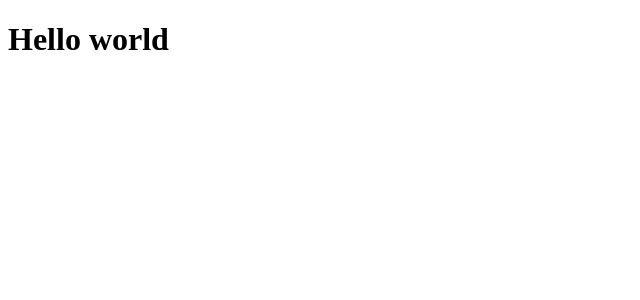
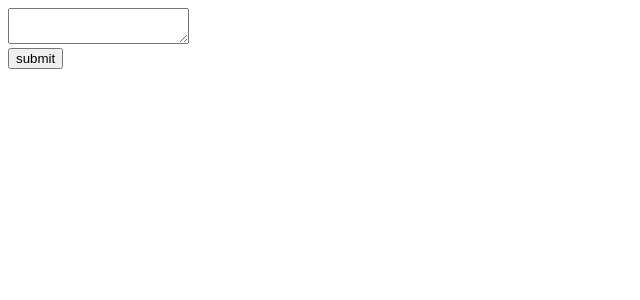
Before and after one commit to coffeeAndTeaa/JSNote, a React (Create React App) app: page / in a window 1280 px wide. Shown: the top 300 px of the page, without its empty margins (0-640 px from the left). Built offline with nearby package versions, Linux system fonts and the light colour scheme.

Commit message:
switch to react18 more sanity check

```diff
--- a/src/index.tsx
+++ b/src/index.tsx
@@ -1,8 +1,30 @@
-import ReactDOM from "react-dom";
-import React from "react";
+import React,{useState, useRef} from "react";
+import { createRoot } from 'react-dom/client';
+const container = document.getElementById('root');
+const root = createRoot(container!);
 
 const App = () => {
-  return <h1>Hello world</h1>
+  const [input, setInput] = useState<string>("");
+  const [code, setCode] = useState<string>("");
+
+  const handleTextChange = (e: any) => {
+    setInput(e.target.value);
+  }
+
+  const handleClick = () => {
+    console.log(input);
+  }
+
+  return (<>
+    <textarea onChange={handleTextChange} value={input}>
+    </textarea>
+    <div>
+      <button onClick={handleClick}>submit</button>
+    </div>
+    {// where the code will show up
+    }
+    <pre></pre>
+  </>);
 }
 
-ReactDOM.render(<App />, document.getElementById("root"));
+root.render(<App/>);
```
